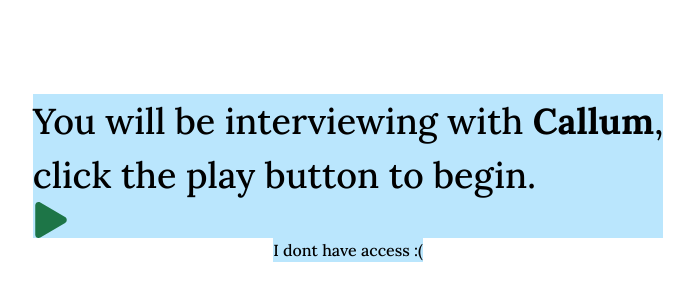
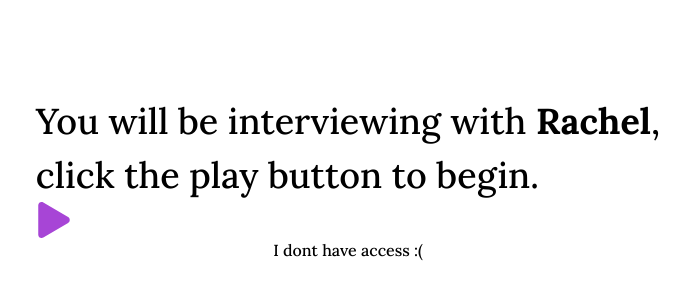
Before and after one commit to techskillsync/interview.skillsync.work, a React (Vite) app: page /preinterview in a window 1280 px wide. Shown: the part 222-522 px from the top of the page, without its empty margins (292-986 px from the left). Built offline with nearby package versions, Linux system fonts and the light colour scheme; no server answers.

Commit message:
Minor wording and style changes

```diff
--- a/src/index.css
+++ b/src/index.css
@@ -4,9 +4,9 @@
 @tailwind components;
 @tailwind utilities;
 
-#root > * {
+/* #root > * {
 	background-color: rgb(186 230 253);
-}
+} */
 
 html,
 body,
--- a/src/routes/interviewing/Interviewing.tsx
+++ b/src/routes/interviewing/Interviewing.tsx
@@ -44,7 +44,6 @@ function Interviewing() {
 		}
 
 		audio_element.src = question.audioURL
-		audio_element.controls = false
 		audio_element.load()
 		// React's double loads will cause this to error every time.
 		// I catch the error and do nothing so the console isn't spammed
@@ -62,6 +61,7 @@ function Interviewing() {
 			console.warn ("Could not find audio element to give audio to!")
 			return
 		}
+		audio_element.addEventListener('pause', () => {audio_element.play})
 		audio_element.addEventListener('ended', play_next_question)
 
 		return () => {
@@ -70,9 +70,9 @@ function Interviewing() {
 	})
 
 	return (
-		<div className="w-[50%] bg-sky-200">
+		<div className="w-[50%]">
 			<h2>{currentQuestionText}</h2>
-			<audio id="audio-player" />
+			<audio id="audio-player" controls={false} />
 		</div>
 	)
 }
--- a/src/routes/preinterview/PreInterview.tsx
+++ b/src/routes/preinterview/PreInterview.tsx
@@ -6,10 +6,10 @@ function PreInterview() {
 
     return (
 		<div className="flex flex-col justify-center items-center">
-			<h1>You will be interviewing with <b className="text-[#1D7547]">Callum</b>,<br/>
+			<h1>You will be interviewing with <b className="text-[#a745d6]">Rachel</b>,<br/>
 			    click the play button to begin. </h1>
 			<Link to={{ pathname: "/interviewing", search: location.search }}>
-					<FaPlay size={36} color='#1D7547' className="m-8" />
+					<FaPlay size={36} color='#a745d6' className="m-8" />
 			</Link>
 		</div>
 	)
```
